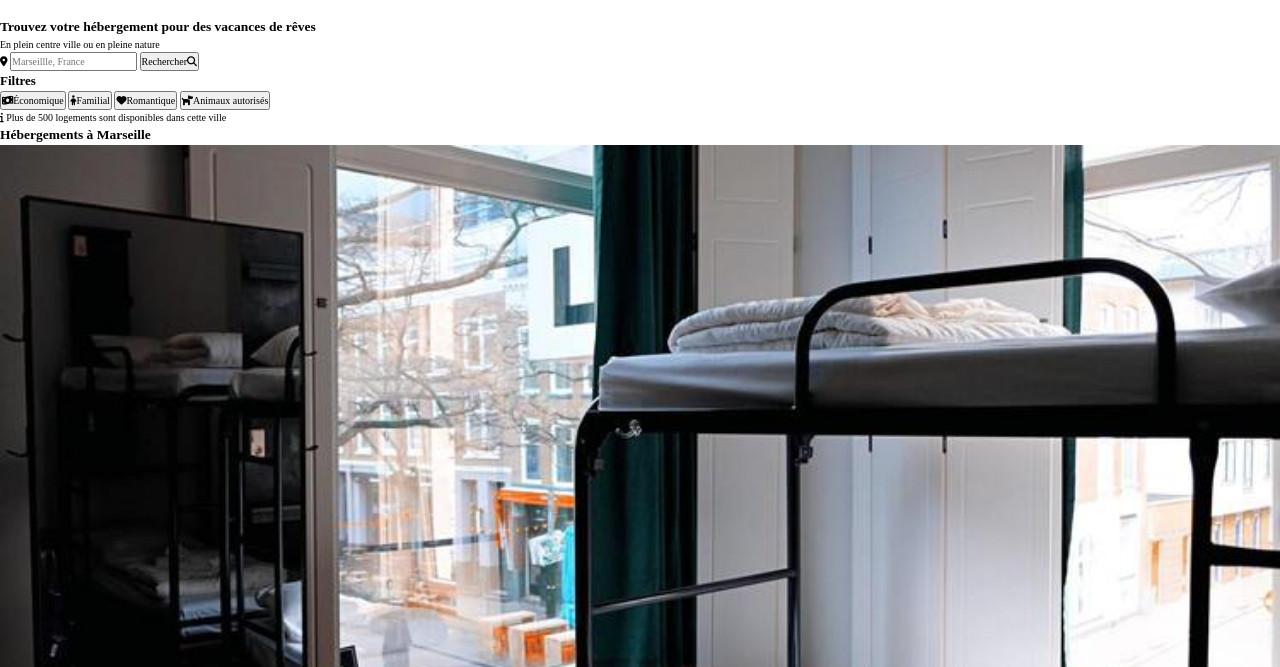
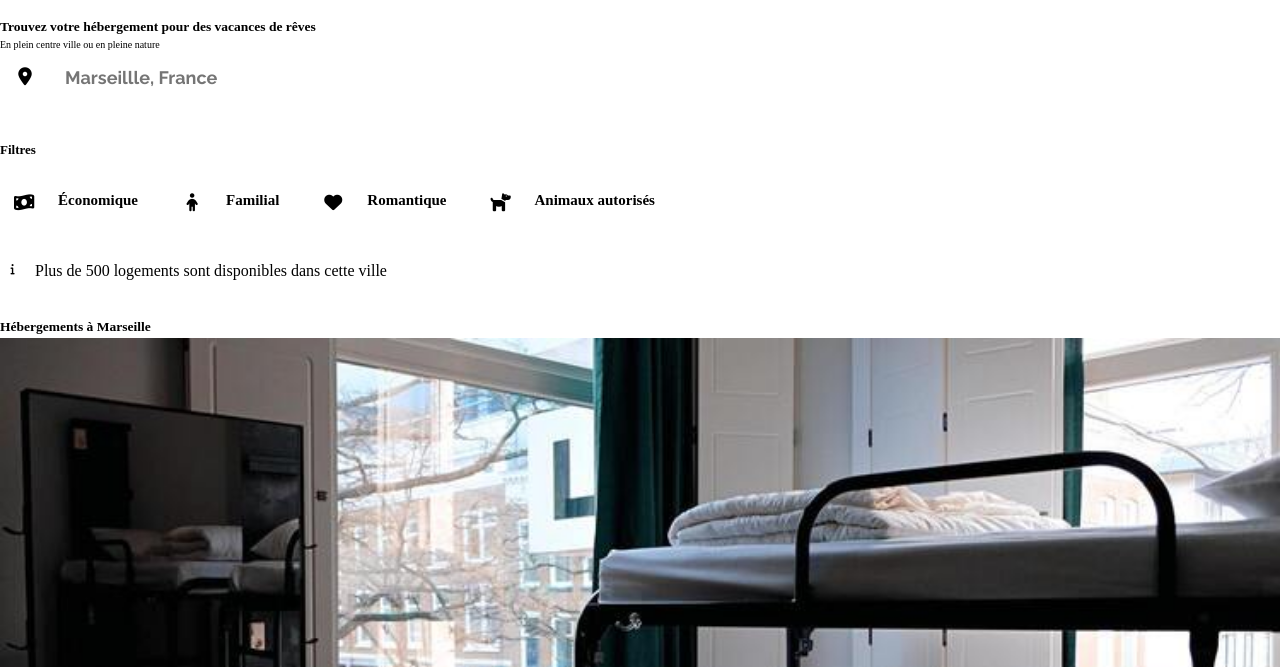
Before and after one commit to Arnabaz/ClementVallet_2_17062021, a plain HTML site: page index.html in a window 1280 px wide. Shown: the part 133-800 px from the top of the page. Drawn offline with Linux system fonts and the light colour scheme.

Commit message:
feat: add style to searching section

```diff
--- a/css/style.css
+++ b/css/style.css
@@ -98,3 +98,136 @@ nav a {
     border-bottom-color: var(--blue);
     color: var(--blue);
 }
+
+
+font-size: 1.55rem;
+line-height: 1.2;
+}
+
+/* Partie principale de la section de recherche */
+#section-search form {
+  width: 100%;
+  height: 405px;
+}
+
+form h2 {
+  padding: 37.5px 0px 15px 0px;
+}
+
+  /* Sous-partie bouton recherche */
+  #search-button {
+    display: flex;
+  }
+
+  #search-button label {
+    display: flex;
+    justify-content: center;
+    align-items: center;
+    background-color: var(--lightgrey);
+    width: 50px;
+    height: 50px;
+    border-radius: 15px 0px 0px 15px;
+    font-size: 1.8rem;
+  }
+
+  label i {
+    font-family: "Font Awesome 5 Free";
+    font-weight: bold;
+    visibility: visible;
+    font-size: 1.8rem;
+  }
+
+  #search-button input {
+    display: flex;
+    height: 50px;
+    width: 79%;
+    font-family: 'Raleway', sans-serif;
+    font-size: 1.8rem;
+    font-weight: bold;
+    border: 1px solid var(--lightgrey);
+    border-right: none;
+    padding: 15px;
+    margin-right: -15px;
+  }
+
+  #search-button button {
+    width: 50px;
+    height: 50px;
+    border-radius: 15px;
+    background-color: var(--blue);
+    color: white;
+    cursor: pointer;
+    font-family: "Raleway", sans-serif;
+    font-size: 1.8rem;
+    border: none;
+    margin-left: -15px;
+  }
+
+  #search-button span {
+    display: none;
+  }
+
+  /* Partie filtres */
+  #filter-box {
+    display: flex;
+    flex-flow: row wrap;
+  }
+
+  #filter-box button {
+    display: flex;
+    justify-content: center;
+    margin: 5px 10px 10px 0px;
+    background-color: white;
+    border: none;
+    cursor: pointer;
+  }
+
+  #filter-box i {
+    display: flex;
+    justify-content: center;
+    align-items: center;
+    width: 48px;
+    height: 48px;
+    margin-right: -25px;
+    border-radius: 50px;
+    color: var(--blue);
+    background-color: var(--lightblue);
+    font-size: 18px;
+    z-index: 2;
+  }
+
+  .text-filter {
+    display: flex;
+    align-items: center;
+    padding: 10px 20px 10px 35px;
+    font-size: 1.5rem;
+    font-weight: 900;
+    border: 2px solid var(--grey);
+    border-left: 0px none white;
+    border-radius: 0px 50px 50px 0px;
+    z-index: 1;
+  }
+
+  /* Sous-partie infos de recherche */
+  #search-info {
+    display: flex;
+    width: 100%;
+    margin: 25px 0px 35px 0px;
+    font-size: 1.6rem;
+    line-height: 1.1;
+  }
+
+  #search-info i {
+    display: flex;
+    justify-content: center;
+    align-items: center;
+    flex-shrink: 0;
+    width: 25px;
+    height:25px;
+    font-size: 1.1rem;
+    border: 1px solid var(--grey);
+    border-radius: 25px;
+    color: var(--blue);
+    margin-right: 10px;
+    margin-top: -5px;
+  }
```
